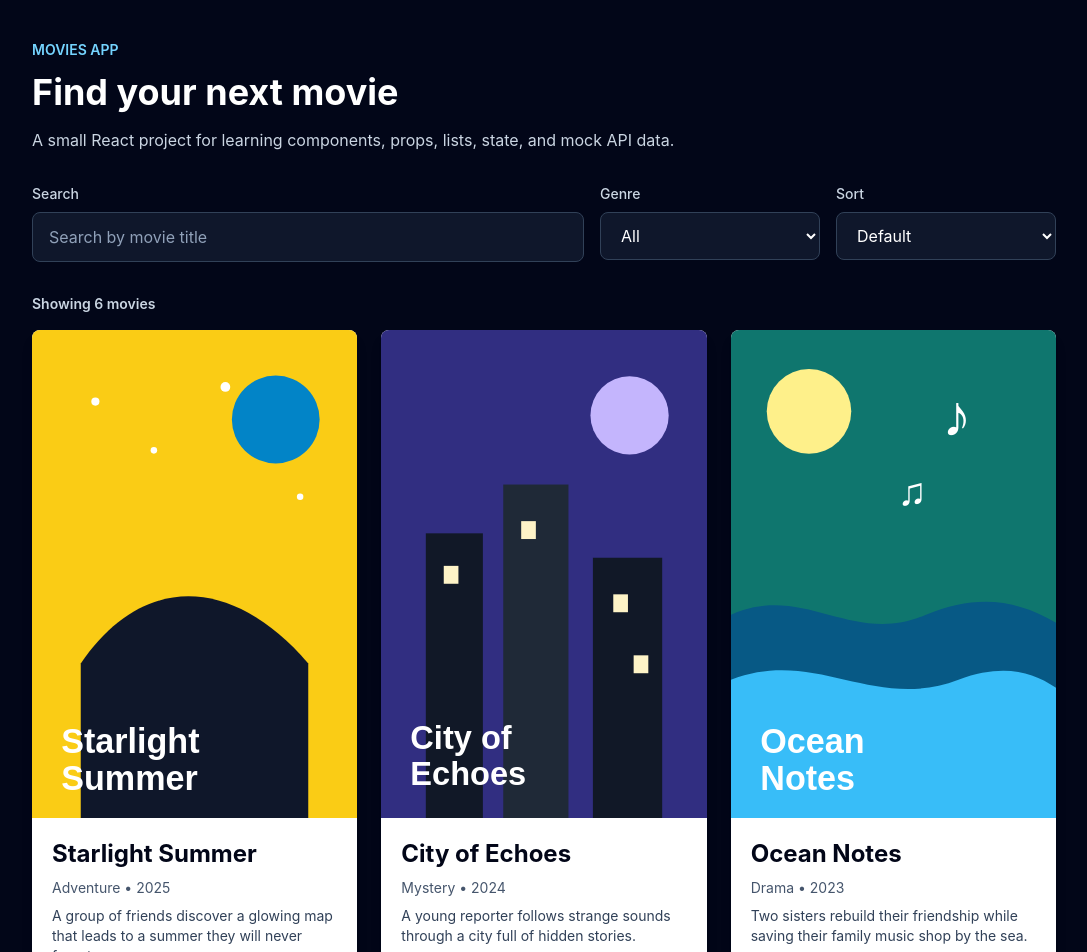
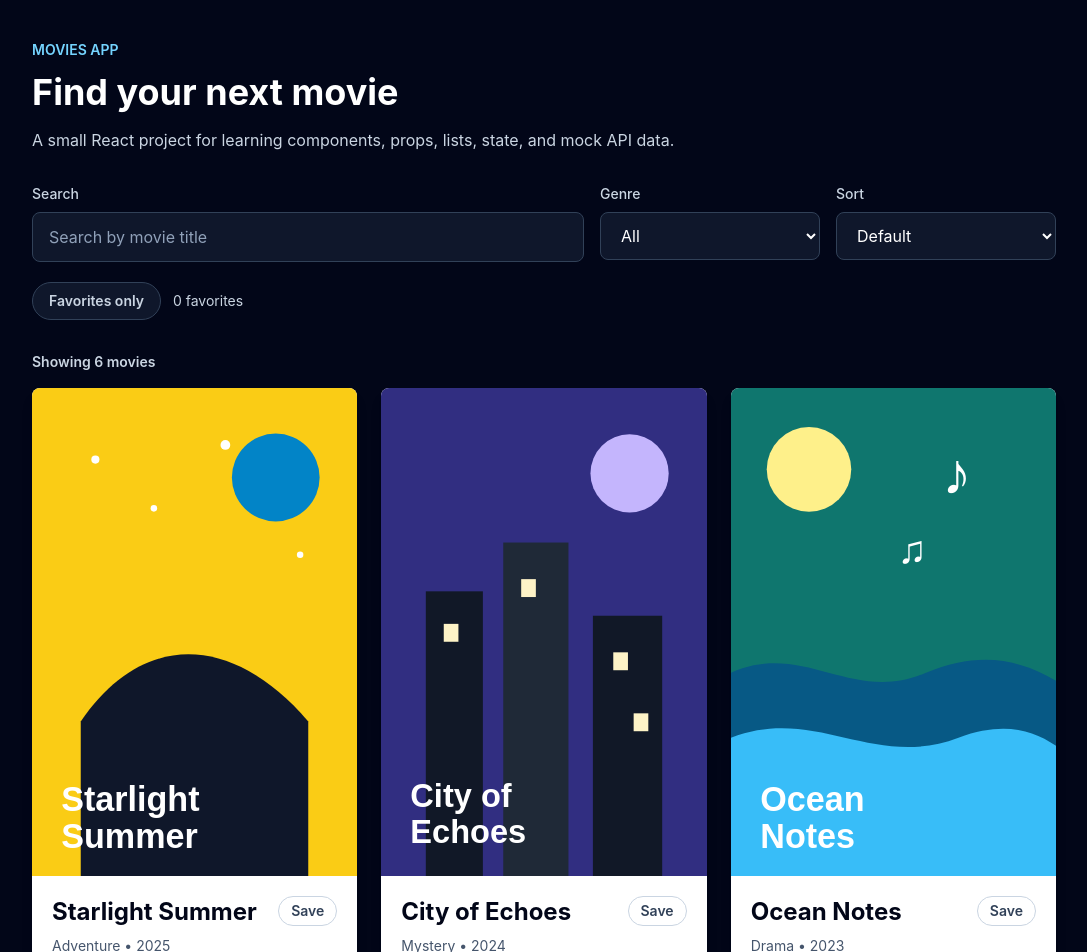
Before and after one commit to uruwqs/movie-app-1, a React (Vite) app: page / in a window 1280 px wide. Shown: the top 952 px of the page, without its empty margins (96-1183 px from the left). Built offline with nearby package versions, Linux system fonts and the light colour scheme.

Commit message:
feat: add movie favorites

```diff
--- a/src/App.tsx
+++ b/src/App.tsx
@@ -4,6 +4,7 @@ import { EmptyState } from "@/components/EmptyState.tsx";
 import { MovieList } from "@/components/MovieList.tsx";
 import { MovieSearch } from "@/components/MovieSearch.tsx";
 import { MovieGenreFilter } from "@/components/MovieGenreFilter.tsx";
+import { MovieFavoritesFilter } from "@/components/MovieFavoritesFilter.tsx";
 import { MovieSort, type MovieSortValue } from "@/components/MovieSort.tsx";
 import { type Movie } from "@/data/movies.ts";
 
@@ -15,6 +16,8 @@ function App() {
   const [search, setSearch] = useState("");
   const [selectedGenre, setSelectedGenre] = useState(allGenres);
   const [sortBy, setSortBy] = useState<MovieSortValue>("default");
+  const [favoriteIds, setFavoriteIds] = useState<Movie["id"][]>([]);
+  const [favoritesOnly, setFavoritesOnly] = useState(false);
 
   useEffect(() => {
     getMovies().then((moviesFromApi) => {
@@ -34,8 +37,9 @@ function App() {
 
     const matchesGenre =
       selectedGenre === allGenres || movie.genre === selectedGenre;
+    const matchesFavorite = !favoritesOnly || favoriteIds.includes(movie.id);
 
-    return matchesSearch && matchesGenre;
+    return matchesSearch && matchesGenre && matchesFavorite;
   });
 
   const sortedMovies = [...filteredMovies].sort((firstMovie, secondMovie) => {
@@ -52,12 +56,25 @@ function App() {
 
   const movieCountText =
     sortedMovies.length === 1 ? "1 movie" : `${sortedMovies.length} movies`;
-  const hasActiveFilters =
-    normalizedSearch.length > 0 || selectedGenre !== allGenres;
+  const emptyStateVariant =
+    movieList.length === 0
+      ? "catalog"
+      : favoritesOnly && favoriteIds.length === 0
+        ? "favorites"
+        : "filters";
 
   function clearFilters() {
     setSearch("");
     setSelectedGenre(allGenres);
+    setFavoritesOnly(false);
+  }
+
+  function toggleFavorite(movieId: Movie["id"]) {
+    setFavoriteIds((currentIds) =>
+      currentIds.includes(movieId)
+        ? currentIds.filter((id) => id !== movieId)
+        : [...currentIds, movieId],
+    );
   }
 
   return (
@@ -82,6 +99,12 @@ function App() {
           <MovieSort value={sortBy} onChange={setSortBy} />
         </div>
 
+        <MovieFavoritesFilter
+          favoriteCount={favoriteIds.length}
+          value={favoritesOnly}
+          onChange={setFavoritesOnly}
+        />
+
         {isLoading ? (
           <p
             className="mt-8 rounded-lg bg-slate-900 p-6 text-center text-slate-300"
@@ -94,11 +117,15 @@ function App() {
             <p className="mt-8 text-sm font-semibold text-slate-300">
               Showing {movieCountText}
             </p>
-            <MovieList movies={sortedMovies} />
+            <MovieList
+              movies={sortedMovies}
+              favoriteIds={favoriteIds}
+              onToggleFavorite={toggleFavorite}
+            />
           </>
         ) : (
           <EmptyState
-            hasActiveFilters={hasActiveFilters}
+            variant={emptyStateVariant}
             onClearFilters={clearFilters}
           />
         )}
--- a/src/components/EmptyState.tsx
+++ b/src/components/EmptyState.tsx
@@ -1,29 +1,38 @@
 type EmptyStateProps = {
-  hasActiveFilters: boolean;
+  variant: "catalog" | "favorites" | "filters";
   onClearFilters: () => void;
 };
 
 export function EmptyState({
-  hasActiveFilters,
+  variant,
   onClearFilters,
 }: EmptyStateProps) {
+  const content = {
+    catalog: {
+      title: "No movies available",
+      description: "There are no movies to show right now.",
+    },
+    favorites: {
+      title: "No favorite movies yet",
+      description: "Save a movie first, then it will appear here.",
+    },
+    filters: {
+      title: "No movies found",
+      description: "Try a shorter title or choose another genre.",
+    },
+  }[variant];
+
   return (
     <div className="mt-8 rounded-lg border border-dashed border-slate-700 bg-slate-900 p-8 text-center">
-      <h2 className="text-2xl font-bold">
-        {hasActiveFilters ? "No movies found" : "No movies available"}
-      </h2>
-      <p className="mx-auto mt-3 max-w-md text-slate-300">
-        {hasActiveFilters
-          ? "Try a shorter title or choose another genre."
-          : "There are no movies to show right now."}
-      </p>
-      {hasActiveFilters && (
+      <h2 className="text-2xl font-bold">{content.title}</h2>
+      <p className="mx-auto mt-3 max-w-md text-slate-300">{content.description}</p>
+      {variant !== "catalog" && (
         <button
           className="mt-6 rounded-lg bg-sky-400 px-5 py-3 font-semibold text-slate-950 hover:bg-sky-300 focus-visible:outline-2 focus-visible:outline-offset-2 focus-visible:outline-sky-300"
           type="button"
           onClick={onClearFilters}
         >
-          Clear filters
+          {variant === "favorites" ? "Show all movies" : "Clear filters"}
         </button>
       )}
     </div>
--- a/src/components/MovieCard.tsx
+++ b/src/components/MovieCard.tsx
@@ -2,10 +2,17 @@ import { type Movie } from "@/data/movies.ts";
 
 type MovieCardProps = {
   movie: Movie;
+  isFavorite: boolean;
+  onToggleFavorite: (movieId: Movie["id"]) => void;
 };
 
-export function MovieCard({ movie }: MovieCardProps) {
-  const { title, poster_url, genre, release_year, description, rating } = movie;
+export function MovieCard({
+  movie,
+  isFavorite,
+  onToggleFavorite,
+}: MovieCardProps) {
+  const { id, title, poster_url, genre, release_year, description, rating } =
+    movie;
 
   return (
     <article className="overflow-hidden rounded-lg bg-white text-slate-950 shadow-lg">
@@ -15,7 +22,20 @@ export function MovieCard({ movie }: MovieCardProps) {
         alt={title}
       />
       <div className="space-y-2 p-5">
-        <h2 className="text-2xl font-bold">{title}</h2>
+        <div className="flex items-start justify-between gap-4">
+          <h2 className="text-2xl font-bold">{title}</h2>
+          <button
+            className={`rounded-full border px-3 py-1 text-sm font-semibold focus-visible:outline-2 focus-visible:outline-offset-2 focus-visible:outline-sky-700 ${
+              isFavorite
+                ? "border-sky-700 bg-sky-700 text-white"
+                : "border-slate-300 text-slate-700 hover:border-sky-700 hover:text-sky-700"
+            }`}
+            type="button"
+            onClick={() => onToggleFavorite(id)}
+          >
+            {isFavorite ? "Saved" : "Save"}
+          </button>
+        </div>
         <p className="text-sm text-slate-600">
           {genre} • {release_year}
         </p>
--- /dev/null
+++ b/src/components/MovieFavoritesFilter.tsx
@@ -0,0 +1,31 @@
+type MovieFavoritesFilterProps = {
+  favoriteCount: number;
+  value: boolean;
+  onChange: (value: boolean) => void;
+};
+
+export function MovieFavoritesFilter({
+  favoriteCount,
+  value,
+  onChange,
+}: MovieFavoritesFilterProps) {
+  const favoriteCountText =
+    favoriteCount === 1 ? "1 favorite" : `${favoriteCount} favorites`;
+
+  return (
+    <div className="mt-5 flex flex-wrap items-center gap-3">
+      <button
+        className={`rounded-full border px-4 py-2 text-sm font-semibold focus-visible:outline-2 focus-visible:outline-offset-2 focus-visible:outline-sky-400 ${
+          value
+            ? "border-sky-400 bg-sky-400 text-slate-950"
+            : "border-slate-700 bg-slate-900 text-slate-300 hover:border-sky-400 hover:text-sky-300"
+        }`}
+        type="button"
+        onClick={() => onChange(!value)}
+      >
+        Favorites only
+      </button>
+      <p className="text-sm text-slate-300">{favoriteCountText}</p>
+    </div>
+  );
+}
--- a/src/components/MovieList.tsx
+++ b/src/components/MovieList.tsx
@@ -3,13 +3,24 @@ import { type Movie } from "@/data/movies.ts";
 
 type MovieListProps = {
   movies: readonly Movie[];
+  favoriteIds: readonly Movie["id"][];
+  onToggleFavorite: (movieId: Movie["id"]) => void;
 };
 
-export function MovieList({ movies }: MovieListProps) {
+export function MovieList({
+  movies,
+  favoriteIds,
+  onToggleFavorite,
+}: MovieListProps) {
   return (
     <div className="mt-4 grid gap-6 sm:grid-cols-2 lg:grid-cols-3">
       {movies.map((movie) => (
-        <MovieCard key={movie.id} movie={movie} />
+        <MovieCard
+          key={movie.id}
+          movie={movie}
+          isFavorite={favoriteIds.includes(movie.id)}
+          onToggleFavorite={onToggleFavorite}
+        />
       ))}
     </div>
   );
```
